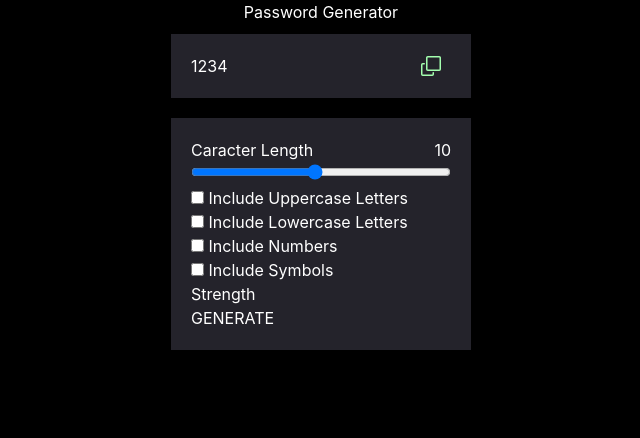
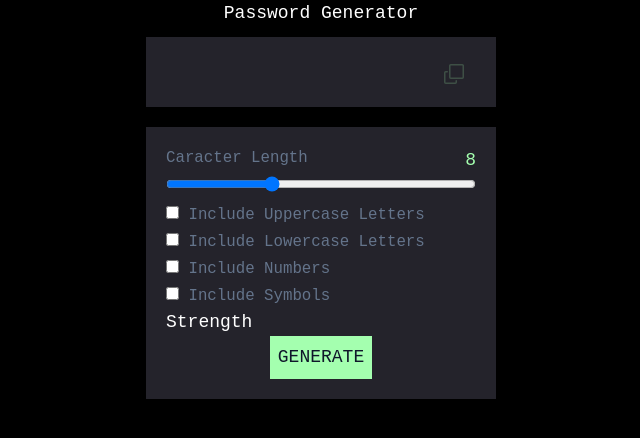
Before and after one commit to RafaeLS85/password-generator, a React (Vite) app: page / in a window 1280 px wide. Shown: the top 438 px of the page, without its empty margins (319-959 px from the left). Built offline with nearby package versions, Linux system fonts and the light colour scheme.

Commit message:
add copy function, button opacity, event click

```diff
--- a/src/App.jsx
+++ b/src/App.jsx
@@ -3,26 +3,30 @@ import CopyImg from "./assets/copy-img";
 import styles from "./styles.module.css";
 
 export default function App() {
-  const [value, setValue] = useState("10");
+  const [value, setValue] = useState("8");
   const [password, setPassword] = useState(null);
-
-
-  const onHandleCopy = () => {
-    console.log("copy");
-  };
+  const [, setIsCopied] = useState(false);
 
   function Password({ password }) {
 
-
-    password = "1234"
-
+    const onHandleCopy = () => {
+      copyTextToClipboard(password)
+        .then(() => {
+          setIsCopied(true);
+          alert('Password Copy To Clipboard')
+        })
+        .catch((err) => {
+          setIsCopied(false);
+          console.log(err);
+        });
+    }
 
     return (
       <div className={`flex ${styles.box} justify-between`}>
-        <div className=""> {password} </div>
-        <div className="">
+        <div className={styles.password}> {password} </div>
+        <div className={  password ? `cursor-pointer` : `opacity-20 pointer-events-none` }>
           <CopyImg
-            className="justify-center mx-2"
+            className="justify-center mx-2 mt-1 "
             fill="#A4FFAF"
             onClick={() => onHandleCopy()}
           />
@@ -39,67 +43,77 @@ export default function App() {
 
   function Generator({children, pass_length}) {
 
+    let pass = ''
 
     const onHandleCopy = () => {
       console.log("copy");
     };
 
     function createPassword(pass_length){
-      let pass
+
       const chars = '0123456789abcdefghijklmnopqrstuvwxyz'
 
+      const array = new Uint32Array(pass_length)
+      window.crypto.getRandomValues(array)
+      console.log({array})
 
+      // setPassword()
 
-
-      console.log("creating password...", pass_length)
-
+      for (let i = 0; i < pass_length; i++) {
+        console.log(i)
+        pass += chars[array[i] % chars.length ]
+      }
+      setPassword(pass)
+      return pass
     }
 
     return (
       <div className={styles.box}>
         <form>
           <div className="flex">
-            <div className="w-1/2 text-start ">Caracter Length</div>
-            <div className="w-1/2 text-end">{value}</div>
+            <div className="w-1/2 text-start text-slate-500 text-sm ">Caracter Length</div>
+            <div className={`w-1/2 text-end  ${styles.num_length}  `}>{value}</div>
           </div>
 
           <input
             className="w-full"
             type="range"
-            min="1"
-            max="20"
+            min="4"
+            max="16"
             value={value}
             onChange={(e) => setValue(e.target.value)}
           />
 
           <div className="w-full">
-            <label>
-              <input type="checkbox" id="cbox1" value="first_checkbox" />{" "}
+            <label className="text-slate-500 text-sm" >
+              <input type="checkbox" id="cbox1" value="first_checkbox"  />{" "}
               Include Uppercase Letters{" "}
             </label>
           </div>
 
           <div className="w-full">
-            <label>
-              <input type="checkbox" id="cbox1" value="first_checkbox" />{" "}
+            <label className="text-slate-500 text-sm">
+              <input type="checkbox" id="cbox1" value="first_checkbox"   />{" "}
               Include Lowercase Letters{" "}
             </label>
           </div>
           <div className="w-full">
-            <label>
-              <input type="checkbox" id="cbox1" value="first_checkbox" />{" "}
+            <label className="text-slate-500 text-sm">
+              <input type="checkbox" id="cbox1" value="first_checkbox"  />{" "}
               Include Numbers{" "}
             </label>
           </div>
           <div className="w-full">
-            <label>
-              <input type="checkbox" id="cbox1" value="first_checkbox" />{" "}
+            <label className="text-slate-500 text-sm">
+              <input type="checkbox" id="cbox1" value="first_checkbox"  />{" "}
               Include Symbols{" "}
             </label>
           </div>
         </form>
         {children}
-        <button onClick={ () => createPassword(value) } >GENERATE</button>
+        <div className=" text-center ">
+          <button className={`${styles.generate_btn} text-slate-900 `} onClick={ () => createPassword(value) } >GENERATE</button>
+        </div>
       </div>
     );
   }
@@ -114,3 +128,12 @@ export default function App() {
     </div>
   );
 }
+
+
+export async function copyTextToClipboard(text) {
+  if ('clipboard' in navigator) {
+    return await navigator.clipboard.writeText(text);
+  } else {
+    return document.execCommand('copy', true, text);
+  }
+}
--- a/src/assets/copy-img.jsx
+++ b/src/assets/copy-img.jsx
@@ -1,5 +1,5 @@
 const CopyImg = (props) => (
-	<svg width={24} height={24} xmlns='http://www.w3.org/2000/svg' {...props}>
+	<svg width={25} height={25} xmlns='http://www.w3.org/2000/svg' {...props}>
 		<path
 			fillRule='evenodd'
 			d='M7.024 3.75c0-.966.784-1.75 1.75-1.75H20.25c.966 0 1.75.784 1.75 1.75v11.498a1.75 1.75 0 0 1-1.75 1.75H8.774a1.75 1.75 0 0 1-1.75-1.75V3.75zm1.75-.25a.25.25 0 0 0-.25.25v11.498c0 .139.112.25.25.25H20.25a.25.25 0 0 0 .25-.25V3.75a.25.25 0 0 0-.25-.25H8.774z'
--- a/src/index.css
+++ b/src/index.css
@@ -2,14 +2,12 @@
 @tailwind components;
 @tailwind utilities;
 
-
+@import url('https://fonts.googleapis.com/css2?family=Space+Mono:wght@400;700&display=swap');
 :root {
-  font-family: Inter, Avenir, Helvetica, Arial, sans-serif;
-  font-size: 16px;
-  line-height: 24px;
+  font-family: 'Space Mono', monospace;
+  font-style: normal;
   font-weight: 400;
-
-
+  font-size: 18px;
 
   font-synthesis: none;
   text-rendering: optimizeLegibility;
--- a/src/styles.module.css
+++ b/src/styles.module.css
@@ -3,17 +3,27 @@
 @tailwind utilities;
 
 :root {
-    --main-bg-color: #24232B;
-      --green: #A4FFAF;
+  --main-bg-color: #24232B;
+  --green: #A4FFAF;
   }
 
-  .button {
-      background-color: var(--green);
+  .generate_btn {
+    padding: 8px;
+    background-color: var(--green);
   }
-
   .box {
       margin: 10px auto;
-    width: 300px;
+      width: 350px;
       padding: 20px;
       background-color: var(--main-bg-color);
   }
+
+  .num_length{
+    color: var(--green);
+  }
+
+  .password{
+    font-weight: 600;
+    font-size: 20px;
+    color: #ffffff;
+  }
```
